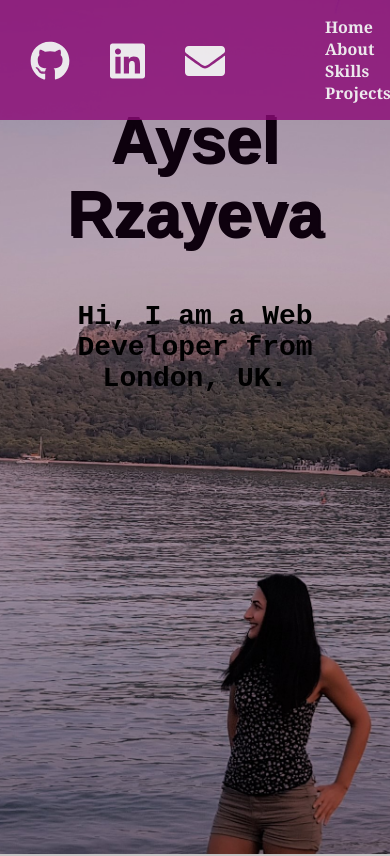
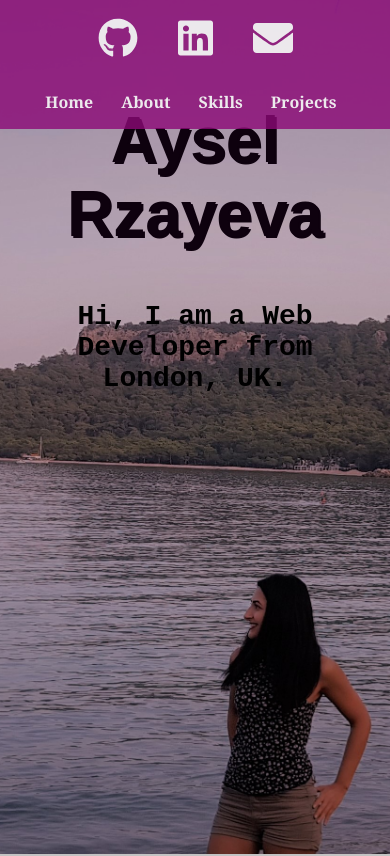
Before and after one commit to Ayselin/a.portfolio, a React (Create React App) app: page / in a window 390 px wide. Shown: the top 856 px of the page. Built offline with nearby package versions, Linux system fonts and the light colour scheme.

Commit message:
media query were added for the nav bar

```diff
--- a/src/Navigation/Navigation.css
+++ b/src/Navigation/Navigation.css
@@ -23,7 +23,7 @@ nav ul li {
   display: inline-block;
   margin-right: 8px;
 }
-.smoothscroll {
+.nav-bar {
   margin: 30px;
     text-decoration: none;
     color:white;
@@ -49,7 +49,16 @@ nav ul li {
 
 }
 
-@media only screen and (max-width: 767px) {
+@media only screen and (max-width: 800px) {
+  nav {
+    flex-direction: column;
+  }
+  nav ul {
+    padding: 0;
+  }
+  .nav-bar {
+    margin: 10px;
+  }
 
 }
 
--- a/src/Navigation/Navigation.js
+++ b/src/Navigation/Navigation.js
@@ -13,28 +13,28 @@ class Navigation extends Component {
                             href='https://github.com/Ayselin'
                             target="_blank"
                             rel="noreferrer noopener">
-                            <i class="fab fa-github" />
+                            <i className="fab fa-github" />
                         </a>
                         <a className='nav-link'
                             href='https://www.linkedin.com/in/aysel-rzayeva-722a39172/'
                             target="_blank"
                             rel="noreferrer noopener"
                         >
-                            <i class="fab fa-linkedin" />
+                            <i className="fab fa-linkedin" />
                         </a>
                         <a className='nav-link'
                             href='mailto:ayselrzayeva@hotmail.com'
                             target="_blank"
                             rel="noreferrer noopener"
                         >
-                            <i class="fas fa-envelope" />
+                            <i className="fas fa-envelope" />
                         </a>
                     </div>
                 <ul>
-                    <li><a className='smoothscroll' href='#home'>Home</a></li>
-                    <li><a className='smoothscroll' href='#about'>About</a></li>
-                    <li><a className='smoothscroll' href='#skills'>Skills</a></li>
-                    <li><a className='smoothscroll' href='#projects'>Projects</a></li>
+                    <li><a className='nav-bar' href='#home'>Home</a></li>
+                    <li><a className='nav-bar' href='#about'>About</a></li>
+                    <li><a className='nav-bar' href='#skills'>Skills</a></li>
+                    <li><a className='nav-bar' href='#projects'>Projects</a></li>
                 </ul>
             </nav>
 
--- a/src/Projects/Projects.js
+++ b/src/Projects/Projects.js
@@ -15,8 +15,8 @@ class Projects extends Component {
                             rel="noreferrer noopener" ><img className='project-kodflix' src={kodflix} alt='guthub'></img>
                         </a>
                         <h2>KODFLIX</h2>
-                        <p className='project-description'>A full stack project simulating the production of Netflix.<br />
-                           Used technologies: React.jsm Styling: CSS</p>
+                        <p className='project-description'><br />
+                           </p>
                     </div>
                     <div className='projects-container2'>
                         <a href='https://kodiri.github.io/8-days-a-week/#/'
--- a/src/Skills/Skills.css
+++ b/src/Skills/Skills.css
@@ -29,7 +29,9 @@
 .skills-1{
   margin: 20px;
 }
-
+.icons{
+  margin: 20px;
+}
 /* svg {
  margin: 20px;
  width: 20% !important
--- a/src/Skills/Skills.js
+++ b/src/Skills/Skills.js
@@ -9,13 +9,13 @@ class Skills extends Component {
             <div className="skills" id='skills'>
                 <h1 className='myskills'> My Skills </h1>
                 <div className='skills-row'>
-                    <i class="fab fa-node"></i>
-                    <i class="fab fa-js-square"></i>
-                    <i class="fab fa-react"></i>
-                    <i class="fab fa-html5"></i>
-                    <i class="fab fa-css3-alt"></i>
-                    <i class="fab fa-git"></i>
-                    <i class="fab fa-slack"></i>
+                    <i className="icons fab fa-node"></i>
+                    <i className="icons fab fa-js-square"></i>
+                    <i className="icons fab fa-react"></i>
+                    <i className="icons fab fa-html5"></i>
+                    <i className="icons fab fa-css3-alt"></i>
+                    <i className="icons fab fa-git"></i>
+                    <i className="icons fab fa-slack"></i>
                 </div>
             </div>
         )
```
Also changed, not shown: src/Footer/Footer.js (indentation only).
